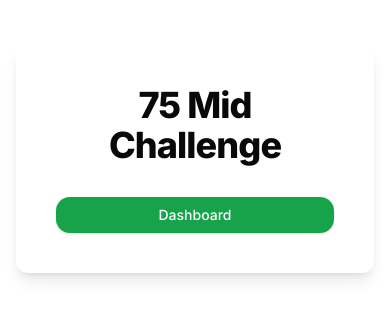
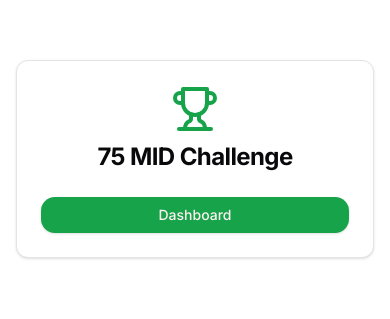
Before and after one commit to Sdem15211/75mid, a Next.js app: page / in a window 390 px wide. Shown: the part 263-582 px from the top of the page. Built offline with nearby package versions, Linux system fonts and the light colour scheme; no server answers; sample sign-in values are in the browser's storage.

Commit message:
mobile responsiveness

```diff
--- a/app/(dashboard)/dashboard/page.tsx
+++ b/app/(dashboard)/dashboard/page.tsx
@@ -3,6 +3,7 @@ import { DailyChecklist } from "@/components/dashboard/daily-checklist";
 import { FriendActivity } from "@/components/dashboard/friend-activity";
 import { SignOutButton } from "@/components/auth/signout-button";
 import { DeleteAccountButton } from "@/components/auth/delete-account-button";
+import { UserAvatar } from "@/components/auth/user-avatar";
 import { ThemeToggle } from "@/components/theme-toggle";
 import { Trophy } from "lucide-react";
 import { getDayNumber } from "@/lib/challenge-utils";
@@ -29,6 +30,7 @@ export default async function DashboardPage() {
             <ThemeToggle />
             <DeleteAccountButton />
             <SignOutButton />
+            <UserAvatar user={session.user} />
           </div>
         </div>
       </header>
--- a/app/page.tsx
+++ b/app/page.tsx
@@ -1,26 +1,30 @@
 import { auth } from "@/lib/auth";
 import { Button } from "@/components/ui/button";
 import Link from "next/link";
+import { Trophy } from "lucide-react";
+import { Card, CardContent, CardHeader } from "@/components/ui/card";
 
 export default async function Home() {
   const session = await auth();
   return (
-    <main className="flex min-h-screen flex-col items-center justify-center p-4 bg-beige">
-      <div className="w-full max-w-md space-y-8 rounded-xl bg-white p-10 shadow-lg">
-        <div className="text-center">
-          <h1 className="text-4xl font-extrabold tracking-tight text-green">
-            75 Mid Challenge
+    <main className="flex min-h-screen flex-col items-center justify-center bg-background p-4">
+      <Card className="w-full max-w-md">
+        <CardHeader className="space-y-2 text-center">
+          <div className="flex justify-center">
+            <Trophy className="h-12 w-12 text-primary" />
+          </div>
+          <h1 className="text-2xl font-bold tracking-tight sm:text-4xl">
+            75 MID Challenge
           </h1>
-        </div>
-        <Button asChild>
-          <Link
-            href={session?.user ? "/dashboard" : "/login"}
-            className="group transition-all duration-300 relative flex w-full justify-center rounded-md bg-green px-4 py-2 text-sm font-extrabold text-white hover:bg-darkGreen/80 focus:outline-none focus:ring-2 focus:ring-green focus:ring-offset-2"
-          >
-            {session?.user ? "Dashboard" : "Login"}
-          </Link>
-        </Button>
-      </div>
+        </CardHeader>
+        <CardContent className="flex justify-center">
+          <Button asChild className="w-full sm:w-[200px]">
+            <Link href={session?.user ? "/dashboard" : "/login"}>
+              {session?.user ? "Dashboard" : "Login"}
+            </Link>
+          </Button>
+        </CardContent>
+      </Card>
     </main>
   );
 }
--- a/components/auth/login-form.tsx
+++ b/components/auth/login-form.tsx
@@ -9,14 +9,16 @@ import GoogleSignInButton from "@/components/auth/signin-button";
 
 export default function LoginForm() {
   return (
-    <Card className="w-full max-w-md">
-      <CardHeader>
-        <CardTitle className="text-xl font-semibold">Log in</CardTitle>
-        <CardDescription>
+    <Card className="w-full max-w-md mx-4">
+      <CardHeader className="space-y-2 text-center">
+        <CardTitle className="text-2xl font-bold tracking-tight sm:text-3xl">
+          Log in
+        </CardTitle>
+        <CardDescription className="text-sm sm:text-base">
           Sign in with your Google account to continue.
         </CardDescription>
       </CardHeader>
-      <CardContent className="space-y-4">
+      <CardContent className="flex justify-center">
         <GoogleSignInButton />
       </CardContent>
     </Card>
--- /dev/null
+++ b/components/auth/user-avatar.tsx
@@ -0,0 +1,33 @@
+"use client";
+
+import { Avatar, AvatarImage, AvatarFallback } from "@/components/ui/avatar";
+import { User } from "next-auth";
+
+interface UserAvatarProps {
+  user: Pick<User, "name" | "image">;
+  className?: string;
+}
+
+export function UserAvatar({ user, className }: UserAvatarProps) {
+  return (
+    <Avatar className={className}>
+      {user.image ? (
+        <AvatarImage
+          src={user.image}
+          alt={user.name || "User avatar"}
+          referrerPolicy="no-referrer"
+        />
+      ) : (
+        <AvatarFallback>
+          {user.name
+            ? user.name
+                .split(" ")
+                .map((n) => n[0])
+                .join("")
+                .toUpperCase()
+            : "U"}
+        </AvatarFallback>
+      )}
+    </Avatar>
+  );
+}
--- a/components/dashboard/daily-checklist.tsx
+++ b/components/dashboard/daily-checklist.tsx
@@ -84,11 +84,11 @@ export function DailyChecklist({ initialDate, userId }: DailyChecklistProps) {
   return (
     <form onSubmit={handleSubmit} className="space-y-8">
       <div className="space-y-6">
-        <div className="flex items-center justify-between">
-          <h2 className="text-2xl font-bold">
+        <div className="flex flex-col space-y-4 sm:flex-row sm:items-center sm:justify-between sm:space-y-0">
+          <h2 className="text-2xl font-bold text-center sm:text-left">
             {dayNumber ? `Dag ${dayNumber}` : "Buiten challenge periode"}
           </h2>
-          <div className="flex items-center gap-2">
+          <div className="flex items-center justify-center gap-2">
             <Button
               variant="outline"
               size="icon"
@@ -98,7 +98,7 @@ export function DailyChecklist({ initialDate, userId }: DailyChecklistProps) {
             >
               <ChevronLeft className="h-4 w-4" />
             </Button>
-            <span className="text-sm text-muted-foreground min-w-[180px] text-center">
+            <span className="text-sm text-muted-foreground min-w-[140px] sm:min-w-[180px] text-center">
               {format(date, "EEEE d MMMM")}
               {isToday && " (vandaag)"}
             </span>
@@ -268,17 +268,15 @@ export function DailyChecklist({ initialDate, userId }: DailyChecklistProps) {
         ) : (
           <Card className="p-6">
             <div className="text-center space-y-2">
-              <h3 className="text-lg font-semibold">Rustdag</h3>
-              <p className="text-sm text-muted-foreground">
-                Morgen weer verder! 💪
-              </p>
+              <h3 className="text-lg font-semibold">LOSER</h3>
+              <p className="text-sm text-muted-foreground">Morgen beter 🙏🏼</p>
             </div>
           </Card>
         )}
 
         {isWithinPeriod && (
-          <div className="flex justify-between items-center">
-            <div className="flex items-center gap-4">
+          <div className="flex flex-col-reverse gap-4 sm:flex-row sm:justify-between sm:items-center">
+            <div className="flex flex-col sm:flex-row items-center gap-4">
               <Button
                 type="button"
                 variant="outline"
@@ -301,7 +299,6 @@ export function DailyChecklist({ initialDate, userId }: DailyChecklistProps) {
                             description: response.error,
                             variant: "destructive",
                           });
-                          // Revert the state change on error
                           setFormData((prev) => ({
                             ...prev,
                             isRestDay: !prev.isRestDay,
@@ -332,7 +329,6 @@ export function DailyChecklist({ initialDate, userId }: DailyChecklistProps) {
                               : "De wijziging kon niet worden opgeslagen. Probeer het opnieuw.",
                           variant: "destructive",
                         });
-                        // Revert the state change on error
                         setFormData((prev) => ({
                           ...prev,
                           isRestDay: !prev.isRestDay,
@@ -342,20 +338,25 @@ export function DailyChecklist({ initialDate, userId }: DailyChecklistProps) {
                   );
                 }}
                 disabled={isUpdating}
+                className="w-full sm:w-auto"
               >
                 {formData.isRestDay
                   ? "Rustdag annuleren"
                   : "Markeer als rustdag"}
               </Button>
               {dayData?.restDaysLeft !== undefined && (
-                <span className="text-sm text-muted-foreground">
+                <span className="text-sm text-muted-foreground text-center">
                   {dayData.restDaysLeft} rustdag
                   {dayData.restDaysLeft === 1 ? "" : "en"} over
                 </span>
               )}
             </div>
             {!formData.isRestDay && (
-              <Button type="submit" disabled={isUpdating}>
+              <Button
+                type="submit"
+                disabled={isUpdating}
+                className="w-full sm:w-auto"
+              >
                 {isUpdating ? "Opslaan..." : "Opslaan"}
               </Button>
             )}
--- a/components/ui/avatar.tsx
+++ b/components/ui/avatar.tsx
@@ -1,9 +1,9 @@
-"use client"
+"use client";
 
-import * as React from "react"
-import * as AvatarPrimitive from "@radix-ui/react-avatar"
+import * as React from "react";
+import * as AvatarPrimitive from "@radix-ui/react-avatar";
 
-import { cn } from "@/lib/utils"
+import { cn } from "@/lib/utils";
 
 const Avatar = React.forwardRef<
   React.ElementRef<typeof AvatarPrimitive.Root>,
@@ -12,13 +12,13 @@ const Avatar = React.forwardRef<
   <AvatarPrimitive.Root
     ref={ref}
     className={cn(
-      "relative flex h-10 w-10 shrink-0 overflow-hidden rounded-full",
+      "relative flex h-8 w-8 shrink-0 overflow-hidden rounded-full",
       className
     )}
     {...props}
   />
-))
-Avatar.displayName = AvatarPrimitive.Root.displayName
+));
+Avatar.displayName = AvatarPrimitive.Root.displayName;
 
 const AvatarImage = React.forwardRef<
   React.ElementRef<typeof AvatarPrimitive.Image>,
@@ -29,8 +29,8 @@ const AvatarImage = React.forwardRef<
     className={cn("aspect-square h-full w-full", className)}
     {...props}
   />
-))
-AvatarImage.displayName = AvatarPrimitive.Image.displayName
+));
+AvatarImage.displayName = AvatarPrimitive.Image.displayName;
 
 const AvatarFallback = React.forwardRef<
   React.ElementRef<typeof AvatarPrimitive.Fallback>,
@@ -44,7 +44,7 @@ const AvatarFallback = React.forwardRef<
     )}
     {...props}
   />
-))
-AvatarFallback.displayName = AvatarPrimitive.Fallback.displayName
+));
+AvatarFallback.displayName = AvatarPrimitive.Fallback.displayName;
 
-export { Avatar, AvatarImage, AvatarFallback }
+export { Avatar, AvatarImage, AvatarFallback };
```
